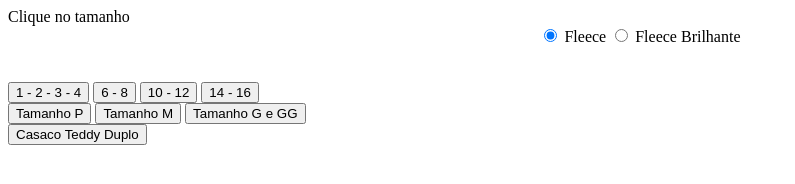
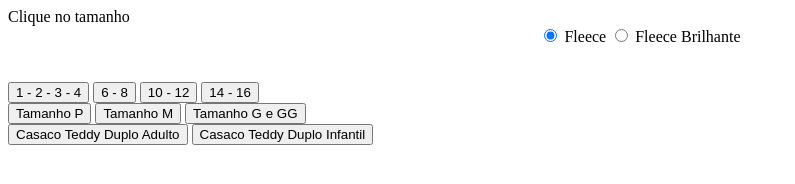
Before and after one commit to Jakemessi/Armarinhos-e-Confeccoes-Veine, a plain HTML site: page roupas.html in a window 1280 px wide. Shown: the whole page, without its empty margins (0-795 px from the left). Drawn offline with Linux system fonts and the light colour scheme.

Commit message:
Update roupas.html
colocado casaco Teddy duplo infantil

```diff
--- a/roupas.html
+++ b/roupas.html
@@ -32,7 +32,8 @@
                     <input type="button" value="Tamanho G e GG" onclick="Somar(1,19)">
                 </div>
                 <div class="centralizar2 infantil">
-                    <input type="button" value="Casaco Teddy Duplo" onclick="Somar(1,99)">
+                    <input type="button" value="Casaco Teddy Duplo Adulto" onclick="Somar(1,99)">
+<input type="button" value="Casaco Teddy Duplo Infantil" onclick="Somar(1,100)">
                 </div>
             </div>
         </div>
```
